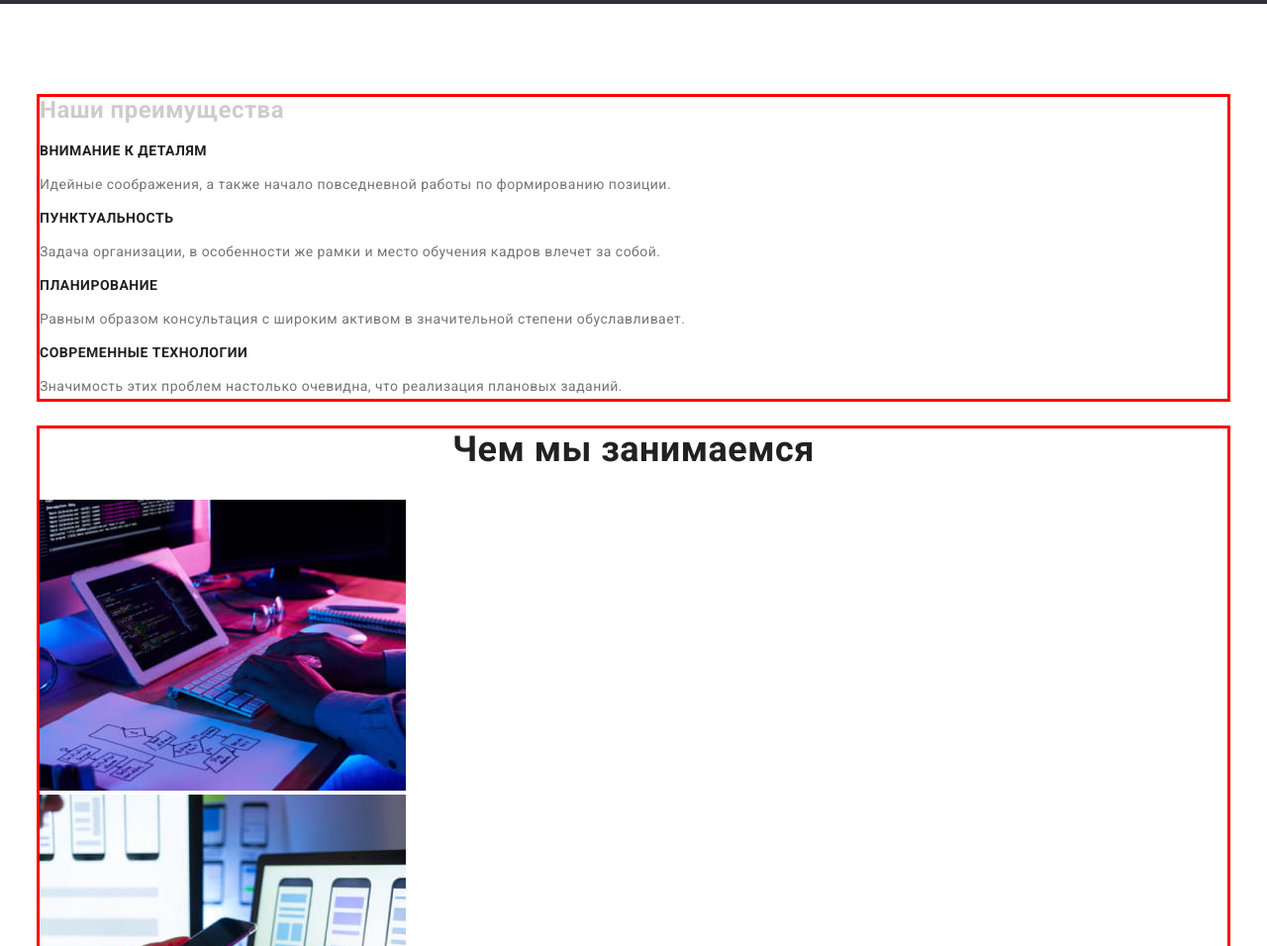
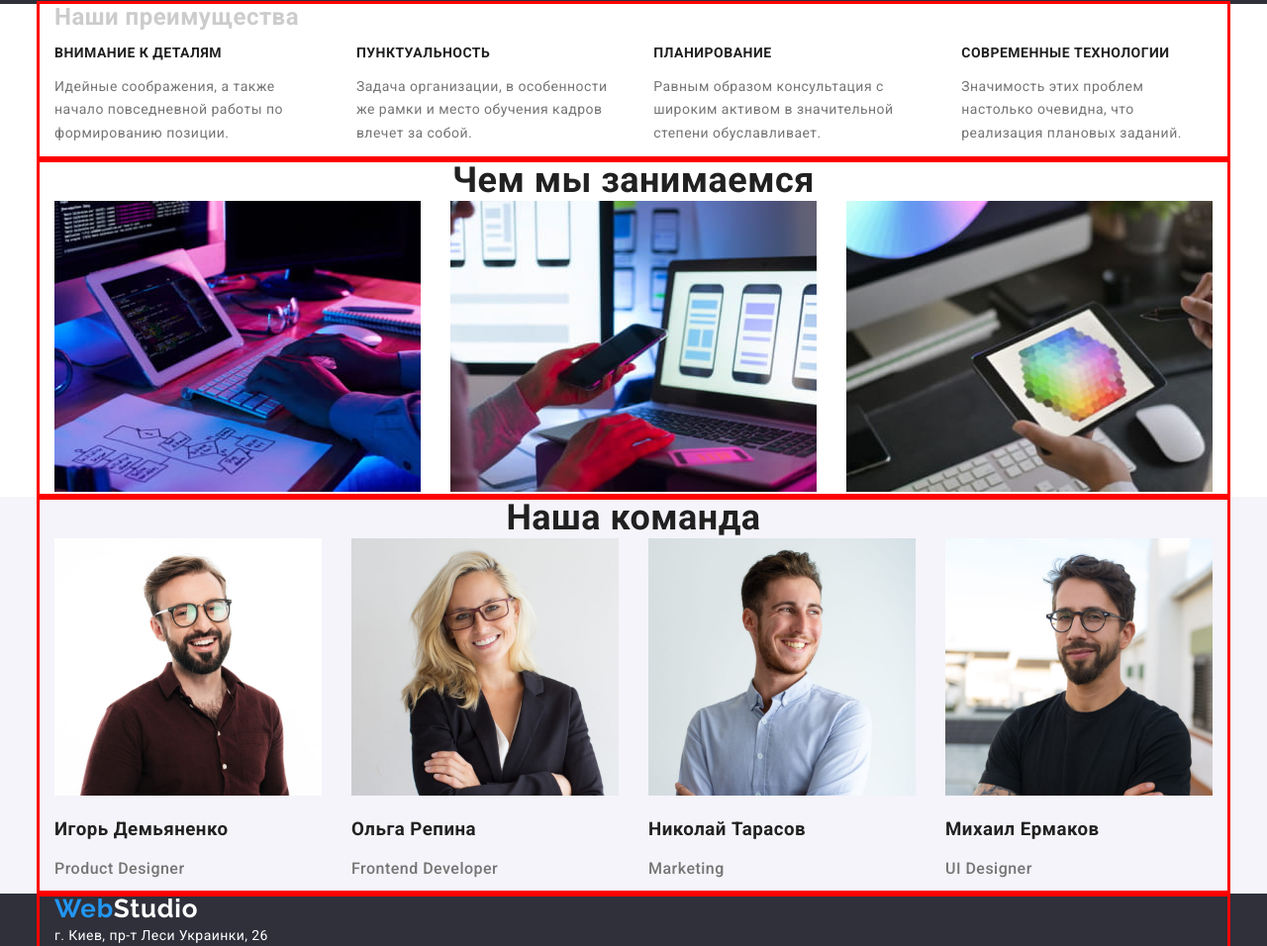
Before and after one commit to mihailsin/goit-markup-hw-03, a plain HTML site: page index.html in a window 1280 px wide. Shown: the part 676-1632 px from the top of the page at 99% size. Drawn offline with nearby package versions, Linux system fonts and the light colour scheme.

Commit message:
Позиционирует элементы, вплоть до footer

```diff
--- a/css/styles.css
+++ b/css/styles.css
@@ -57,7 +57,21 @@ body {
 }
 /* Применяет полупрозрачный цвет к заголовкам, которые будут скрыты */
 .logical-title {
+  margin: 0;
   color: var(--ltitle-text-color);
+}
+.section {
+  padding-top: 94px;
+  padding-bottom: 94px;
+}
+/* Данный контейнер будет использоваться везде,
+ где нужно ограничить контент по ширине, согласно макету */
+.container {
+  outline: 3px solid red;
+  width: 1200px;
+  margin: 0 auto;
+  padding-left: 15px;
+  padding-right: 15px;
 }
 /* =========HEADER========= */
 .page-header {
@@ -68,13 +82,6 @@ body {
   margin-bottom: 0;
 
   color: var(--title-text-color);
-}
-/* Данный контейнер будет использоваться везде,
- где нужно ограничить контент по ширине, согласно макету */
-.container {
-  outline: 3px solid red;
-  width: 1200px;
-  margin: 0 auto;
 }
 /* Дополнительный ксасс, задан чтобы
  выстроить все содержимое шапки в ряд */
@@ -141,7 +148,6 @@ body {
   text-align: center;
   margin-left: auto;
   margin-right: auto;
-  margin-bottom: 94px;
 }
 .hero-title {
   color: var(--hero-text-color);
@@ -169,6 +175,12 @@ body {
   text-align: center;
 }
 /* Advantages */
+.advantages-list {
+  display: flex;
+}
+.advantages-list .item + .item {
+  margin-left: 30px;
+}
 .advantages-title {
   color: var(--title-text-color);
   font-weight: 700;
@@ -182,20 +194,31 @@ body {
 }
 /* Features */
 .section-title {
+  margin: 0;
   color: var(--title-text-color);
   font-weight: 700;
   font-size: 36px;
   line-height: 1.17;
   text-align: center;
 }
+.features-list {
+  display: flex;
+}
+.features-list .item + .item {
+  margin-left: 30px;
+}
 /* Team */
 .team {
   background-color: var(--secondary-bckg-color);
 }
 .team-list {
+  display: flex;
   font-weight: 500;
   font-size: 16px;
   line-height: 1.19;
+}
+.team-list .item + .item {
+  margin-left: 30px;
 }
 .team-member {
   color: var(--title-text-color);
--- a/index.html
+++ b/index.html
@@ -51,25 +51,25 @@
             Позже он будет скрыт при помощи CSS -->
           <h2 class="logical-title">Наши преимущества</h2>
           <ul class="advantages-list unmarked">
-            <li>
+            <li class="item">
               <h3 class="advantages-title">Внимание к деталям</h3>
               <p class="advantages-dscr">
                 Идейные соображения, а также начало повседневной работы по формированию позиции.
               </p>
             </li>
-            <li>
+            <li class="item">
               <h3 class="advantages-title">Пунктуальность</h3>
               <p class="advantages-dscr">
                 Задача организации, в особенности же рамки и место обучения кадров влечет за собой.
               </p>
             </li>
-            <li>
+            <li class="item">
               <h3 class="advantages-title">Планирование</h3>
               <p class="advantages-dscr">
                 Равным образом консультация с широким активом в значительной степени обуславливает.
               </p>
             </li>
-            <li>
+            <li class="item">
               <h3 class="advantages-title">Современные технологии</h3>
               <p class="advantages-dscr">
                 Значимость этих проблем настолько очевидна, что реализация плановых заданий.
@@ -83,7 +83,7 @@
         <div class="container">
           <h2 class="section-title">Чем мы занимаемся</h2>
           <ul class="features-list unmarked">
-            <li>
+            <li class="item">
               <img
                 src="./images/img1.jpg"
                 alt="Человек за рабочим столом"
@@ -91,7 +91,7 @@
                 height="294"
               />
             </li>
-            <li>
+            <li class="item">
               <img
                 src="./images/img2.jpg"
                 alt="Человек со смартфоном в руке"
@@ -99,14 +99,14 @@
                 height="294"
               />
             </li>
-            <li>
+            <li class="item">
               <img
                 src="./images/img3.jpg"
                 alt="Человек работает с планшетом"
                 width="370"
                 height="294"
               />
-            </li>
+            </li class="item">
           </ul>
         </div>
       </section>
@@ -115,22 +115,22 @@
         <div class="container">
           <h2 class="section-title">Наша команда</h2>
           <ul class="team-list unmarked">
-            <li>
+            <li class="item">
               <img src="./images/igor.jpg" alt="Член команды" width="270" height="260" />
               <h3 class="team-member">Игорь Демьяненко</h3>
               <p class="team-dscr" lang="en">Product Designer</p>
             </li>
-            <li>
+            <li class="item">
               <img src="./images/olga.jpg" alt="Член команды" width="270" height="260" />
               <h3 class="team-member">Ольга Репина</h3>
               <p class="team-dscr" lang="en">Frontend Developer</p>
             </li>
-            <li>
+            <li class="item">
               <img src="./images/nikolai.jpg" alt="Член команды" width="270" height="260" />
               <h3 class="team-member">Николай Тарасов</h3>
               <p class="team-dscr" lang="en">Marketing</p>
             </li>
-            <li>
+            <li class="item">
               <img src="./images/mikhail.jpg" alt="Член команды" width="270" height="260" />
               <h3 class="team-member">Михаил Ермаков</h3>
               <p class="team-dscr" lang="en">UI Designer</p>
```
Also changed, not shown: portfolio.html (+9 -5 lines).
